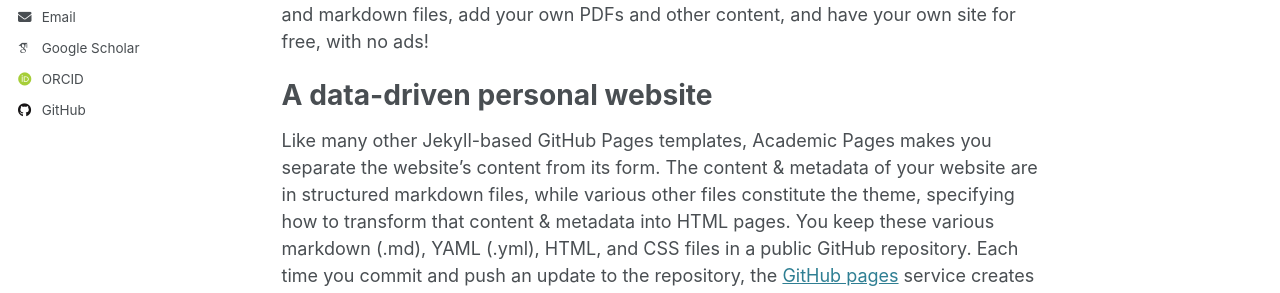
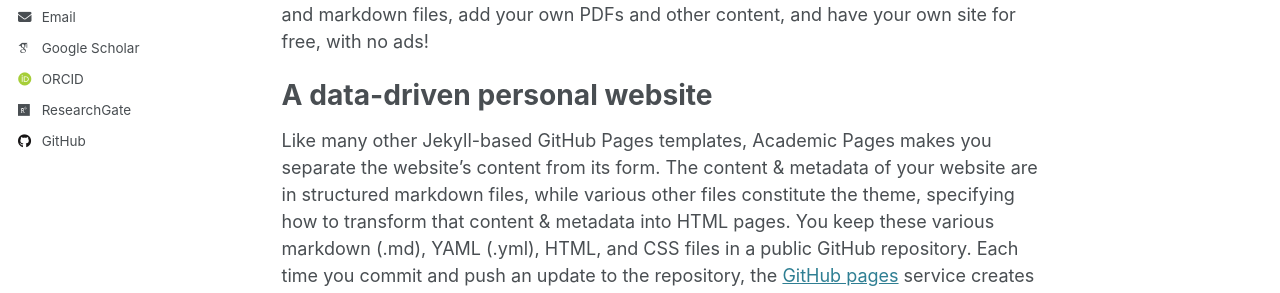
Before and after one commit to gaschidamini/gaschidamini.github.io, a Jekyll site: the page built from _pages/about.md, in a window 1280 px wide. Shown: the part 364-657 px from the top of the page. Built offline with Jekyll 4.4.1, drawn with Linux system fonts in a browser that asks for light colours; some web fonts are replaced.

Commit message:
Update _config.yml

```diff
--- a/_config.yml
+++ b/_config.yml
@@ -22,7 +22,7 @@ repository               : "academicpages/academicpages.github.io"
 #               Additional customization can be done by editing /_includes/author-profile.html
 author:
   # Biographic information
-  avatar           : "me.jpeg"
+  avatar           : "me.jpg"
   name             : "Gustavo Aschidamini"
   pronouns         : # example: "she/her"
   bio              : "PhD student at Simon Fraser University"
@@ -38,7 +38,7 @@ author:
   orcid            : "http://orcid.org/0000-0002-1667-3803"
   semantic         : # URL
   pubmed           : # URL
-  researchgate     : # "https://www.researchgate.net/profile/Gustavo-Aschidamini?ev=hdr_xprf"
+  researchgate     : "https://www.researchgate.net/profile/Gustavo-Aschidamini?ev=hdr_xprf"
   scopus           : # URL
 
   # Repositories and software development
```
